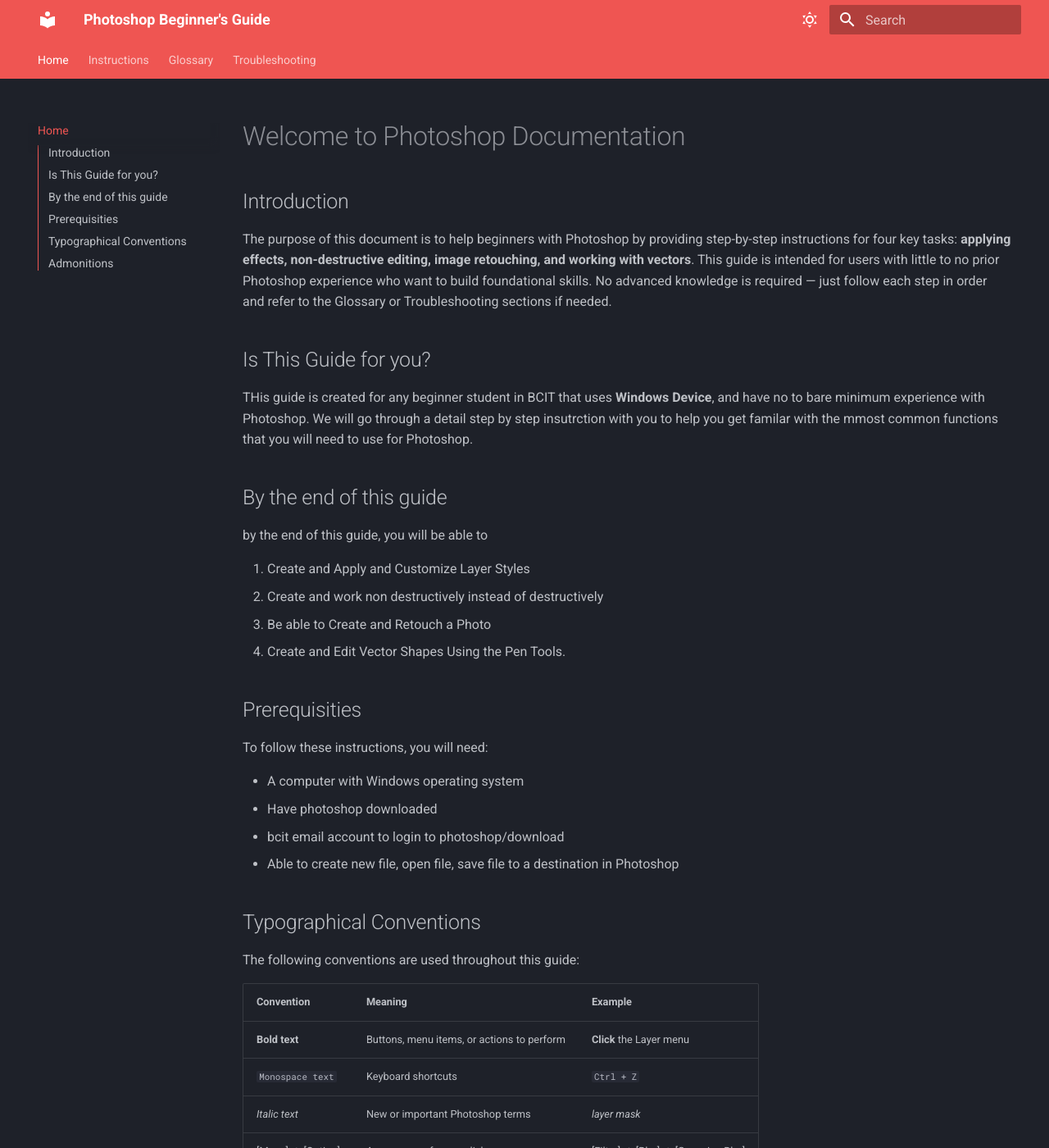
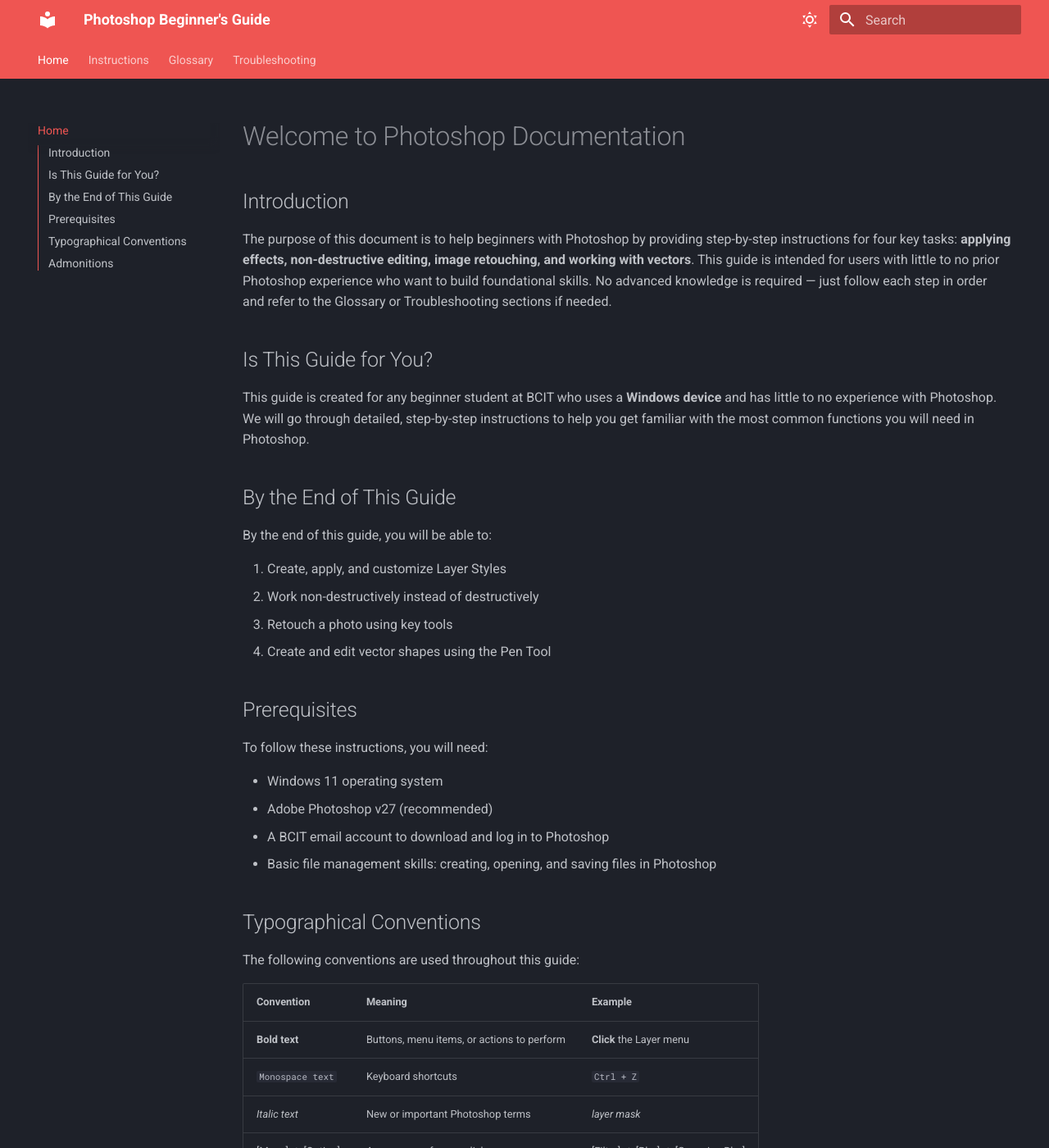
Before and after one commit to ShervinBabaei2007/mkdoc-UserDoc, an MkDocs documentation site: the page built from docs/index.md, in a window 1280 px wide and 1400 px high. Shown: the whole window at 82% size. Built offline with MkDocs 1.6.1 and Material for MkDocs 9.7.7, drawn with Linux system fonts in a browser that asks for light colours.

Commit message:
update index, grammer fix/issues

```diff
--- a/docs/index.md
+++ b/docs/index.md
@@ -4,27 +4,27 @@
 
 The purpose of this document is to help beginners with Photoshop by providing step-by-step instructions for four key tasks: **applying effects, non-destructive editing, image retouching, and working with vectors**. This guide is intended for users with little to no prior Photoshop experience who want to build foundational skills. No advanced knowledge is required — just follow each step in order and refer to the Glossary or Troubleshooting sections if needed.
 
-## Is This Guide for you?
+## Is This Guide for You?
 
-THis guide is created for any beginner student in BCIT that uses **Windows Device**, and have no to bare minimum experience with Photoshop. We will go through a detail step by step insutrction with you to help you get familar with the mmost common functions that you will need to use for Photoshop.
+This guide is created for any beginner student at BCIT who uses a **Windows device** and has little to no experience with Photoshop. We will go through detailed, step-by-step instructions to help you get familiar with the most common functions you will need in Photoshop.
 
-## By the end of this guide
+## By the End of This Guide
 
-by the end of this guide, you will be able to
+By the end of this guide, you will be able to:
 
-1. Create and Apply and Customize Layer Styles
-2. Create and work non destructively instead of destructively
-3. Be able to Create and Retouch a Photo
-4. Create and Edit Vector Shapes Using the Pen Tools.
+1. Create, apply, and customize Layer Styles
+2. Work non-destructively instead of destructively
+3. Retouch a photo using key tools
+4. Create and edit vector shapes using the Pen Tool
 
-## Prerequisities
+## Prerequisites
 
 To follow these instructions, you will need:
 
-- A computer with Windows operating system
-- Have photoshop downloaded
-- bcit email account to login to photoshop/download
-- Able to create new file, open file, save file to a destination in Photoshop
+- Windows 11 operating system
+- Adobe Photoshop v27 (recommended)
+- A BCIT email account to download and log in to Photoshop
+- Basic file management skills: creating, opening, and saving files in Photoshop
 
 ## Typographical Conventions
 
```
